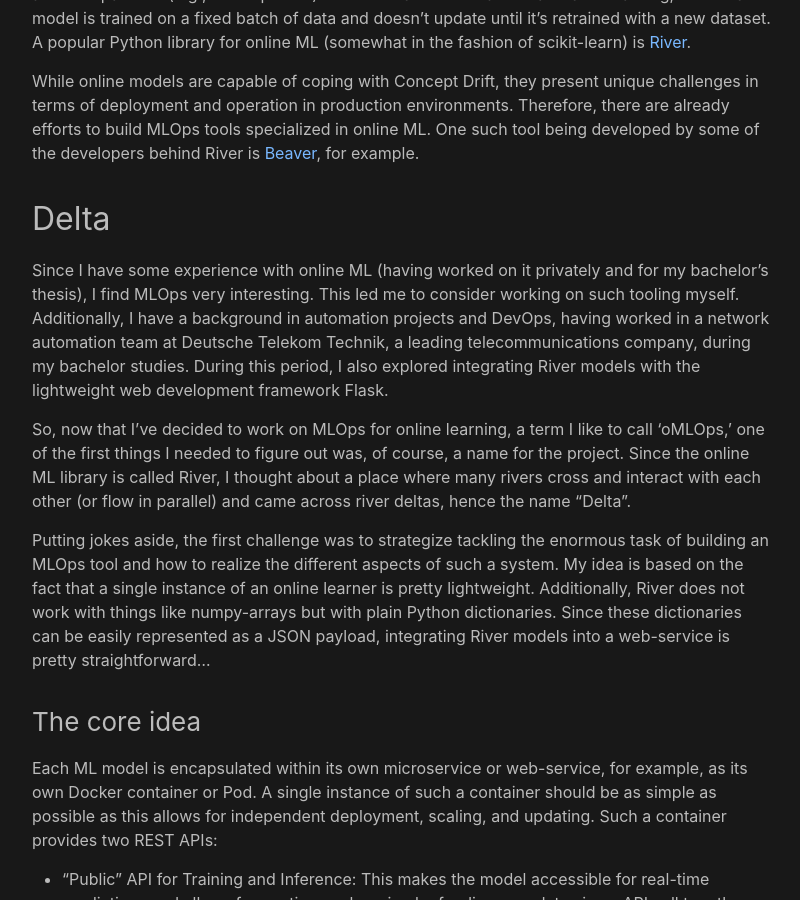
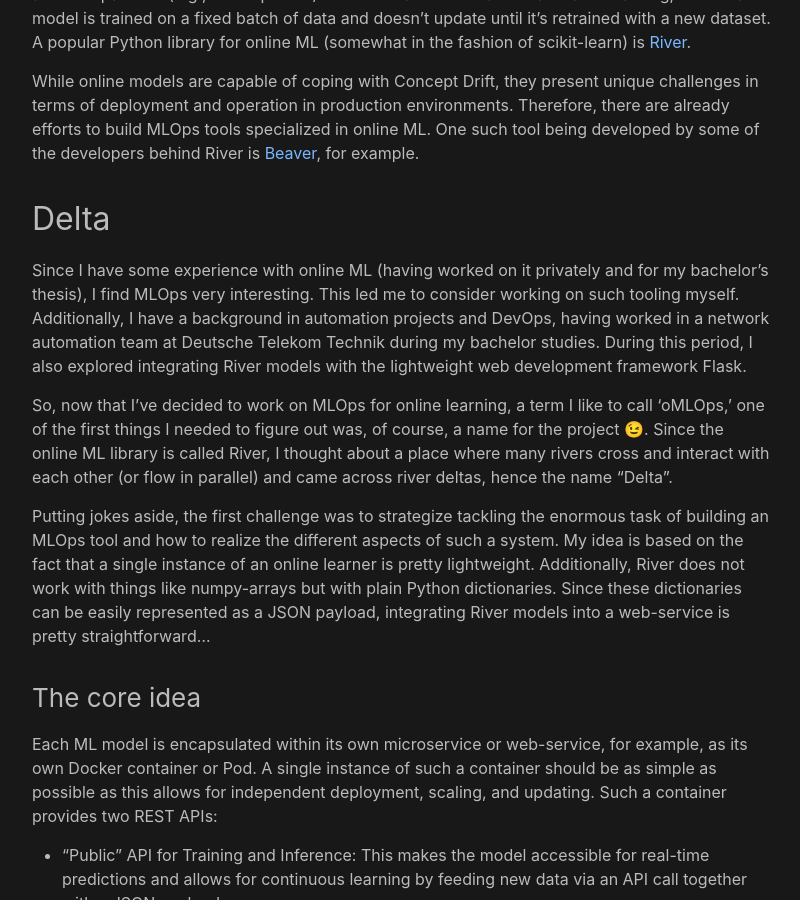
Before and after one commit to sebiwtt/sebiwtt.github.io, a Jekyll site: the page built from docs/_posts/2024-03-08-oMLOps.markdown, in a window 1280 px wide and 900 px high, scrolled down 1604 px. Shown: the whole window, without its empty margins (238-1038 px from the left). Built offline with Jekyll 4.4.1, drawn with Linux system fonts in a browser that asks for light colours.

```diff
--- a/docs/_posts/2024-03-08-oMLOps.markdown
+++ b/docs/_posts/2024-03-08-oMLOps.markdown
@@ -33,9 +33,9 @@ Online learning describes a special subfield of Machine Learning, in which an on
 While online models are capable of coping with Concept Drift, they present unique challenges in terms of deployment and operation in production environments. Therefore, there are already efforts to build MLOps tools specialized in online ML. One such tool being developed by some of the developers behind River is [Beaver](https://github.com/online-ml/beaver), for example.
 
 ## Delta
-Since I have some experience with online ML (having worked on it privately and for my bachelor's thesis), I find MLOps very interesting. This led me to consider working on such tooling myself. Additionally, I have a background in automation projects and DevOps, having worked in a network automation team at Deutsche Telekom Technik, a leading telecommunications company, during my bachelor studies. During this period, I also explored integrating River models with the lightweight web development framework Flask.
+Since I have some experience with online ML (having worked on it privately and for my bachelor's thesis), I find MLOps very interesting. This led me to consider working on such tooling myself. Additionally, I have a background in automation projects and DevOps, having worked in a network automation team at Deutsche Telekom Technik during my bachelor studies. During this period, I also explored integrating River models with the lightweight web development framework Flask.
 
-So, now that I've decided to work on MLOps for online learning, a term I like to call 'oMLOps,' one of the first things I needed to figure out was, of course, a name for the project. Since the online ML library is called River, I thought about a place where many rivers cross and interact with each other (or flow in parallel) and came across river deltas, hence the name "Delta".
+So, now that I've decided to work on MLOps for online learning, a term I like to call 'oMLOps,' one of the first things I needed to figure out was, of course, a name for the project 😉. Since the online ML library is called River, I thought about a place where many rivers cross and interact with each other (or flow in parallel) and came across river deltas, hence the name "Delta".
 
 Putting jokes aside, the first challenge was to strategize tackling the enormous task of building an MLOps tool and how to realize the different aspects of such a system. My idea is based on the fact that a single instance of an online learner is pretty lightweight. Additionally, River does not work with things like numpy-arrays but with plain Python dictionaries. Since these dictionaries can be easily represented as a JSON payload, integrating River models into a web-service is pretty straightforward...
 
```
